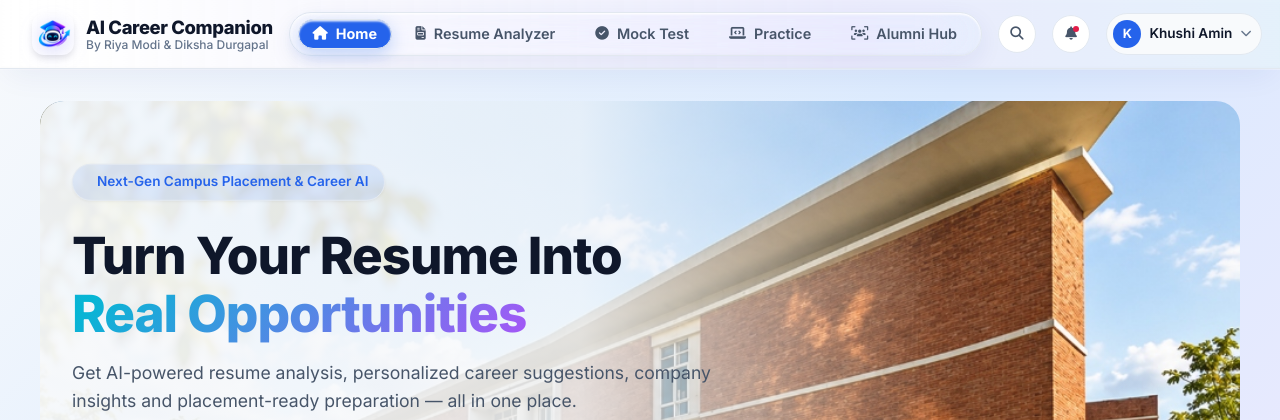
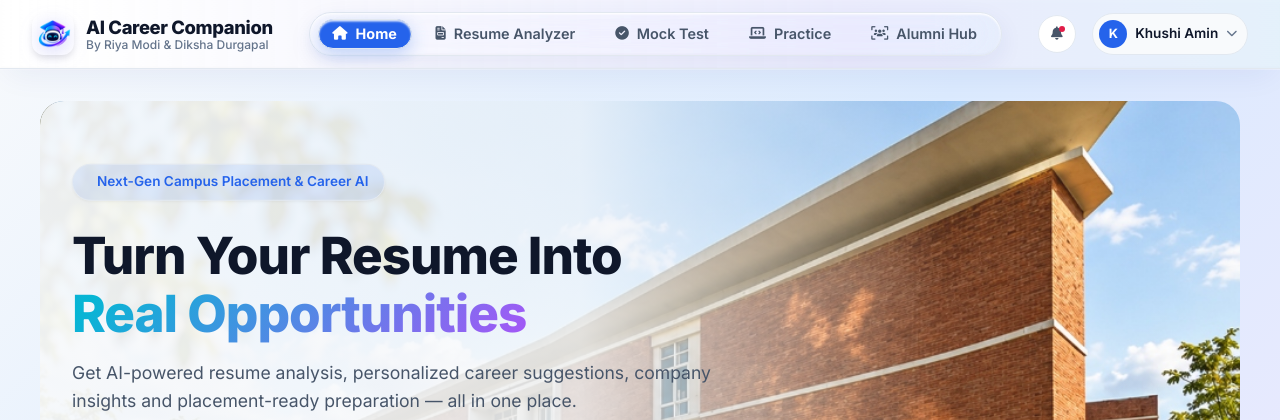
Before and after one commit to pnpstudio2008/CareerPath-AI, a Flask app: page / in a window 1280 px wide. Shown: the top 420 px of the page. Run offline with Flask 3, Linux system fonts and the light colour scheme; a user stored in the database is signed in; data comes from the database, SQL or seed files in the repository; some libraries are stand-ins or nearby versions.

Commit message:
style: remove search icon from top navigation bar

```diff
--- a/templates/index.html
+++ b/templates/index.html
@@ -62,7 +62,7 @@
 
             <!-- Nav Actions -->
             <div class="nav-actions saas-nav-actions">
-                <button class="saas-icon-btn"><i class="fa-solid fa-magnifying-glass"></i></button>
+
                 <button class="saas-icon-btn has-notification"><i class="fa-solid fa-bell"></i></button>
 
                 <div class="saas-profile-dropdown" onclick="window.location.href='{{ user.dashboard_url if user else '/login' }}'">
```
